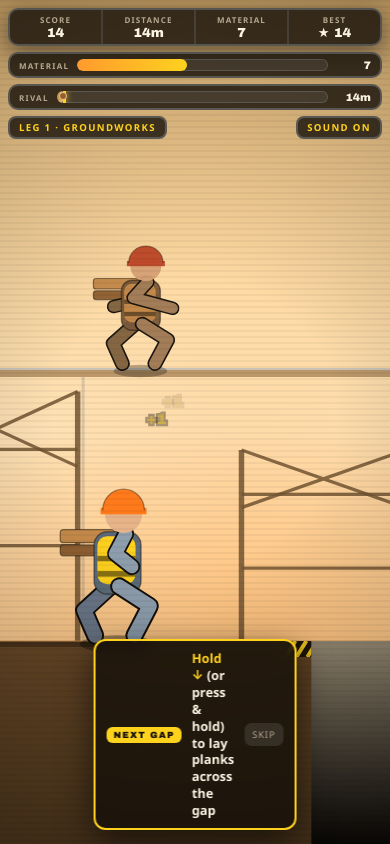
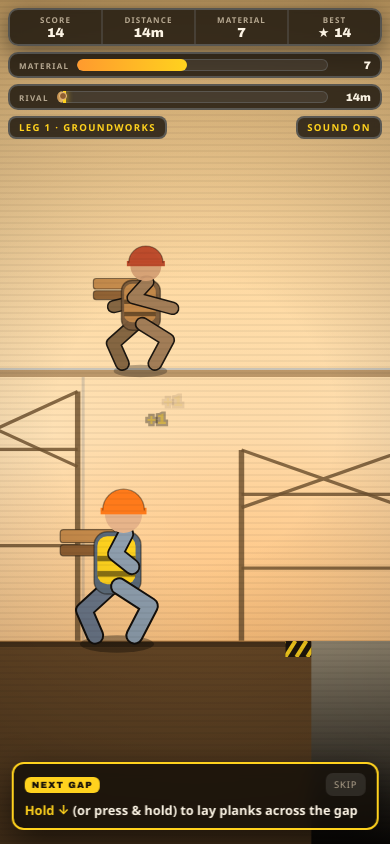
Before and after one commit to calebhomwe/playables, a plain HTML site: page BridgeRush/index.html in a window 390 px wide. Both pictures are taken after a click on the button "START THE BUILD". Drawn offline with Linux system fonts and the light colour scheme; animation ran at ten frames a second.

Commit message:
fix: coach banner phone layout (all six sub-games)

```diff
--- a/BridgeRush/index.html
+++ b/BridgeRush/index.html
@@ -105,6 +105,15 @@
         color:var(--dim,#b6a891);border-radius:7px;padding:5px 8px;font-size:.58rem;letter-spacing:.1em;
         text-transform:uppercase;font-family:inherit}
   @keyframes coachIn{from{opacity:0;transform:translate(-50%,10px)}to{opacity:1;transform:translate(-50%,0)}}
+  /* Phone: the coach is a flex ROW, so on a narrow screen the coaching text was squeezed to its
+     min-content width and rendered one or two words per line down a tall narrow column over the game.
+     Give the text its own full-width line and let the kicker and Skip share the line above. */
+  @media (max-width:560px){
+    #coach{flex-wrap:wrap;row-gap:6px;width:min(94vw,460px);max-width:none}
+    #coach .ck{order:1}
+    #coach .cx{order:2;margin-left:auto}
+    #coach .ct{order:3;flex:1 1 100%;min-width:0}
+  }
   .legend{display:flex;gap:9px;justify-content:center;margin:11px 0 4px;flex-wrap:wrap}
   .lg{display:flex;align-items:center;gap:6px;font-size:.63rem;letter-spacing:.06em;
       text-transform:uppercase;color:#e6d9c2;font-weight:700}
```
Also changed, not shown: CrowdClash/index.html (+9 -0 lines), HelixDrop/index.html (+9 -0 lines), RungRunner/index.html (+9 -0 lines), SnakeClash/index.html (+9 -0 lines), VoltDash/index.html (+9 -0 lines).
